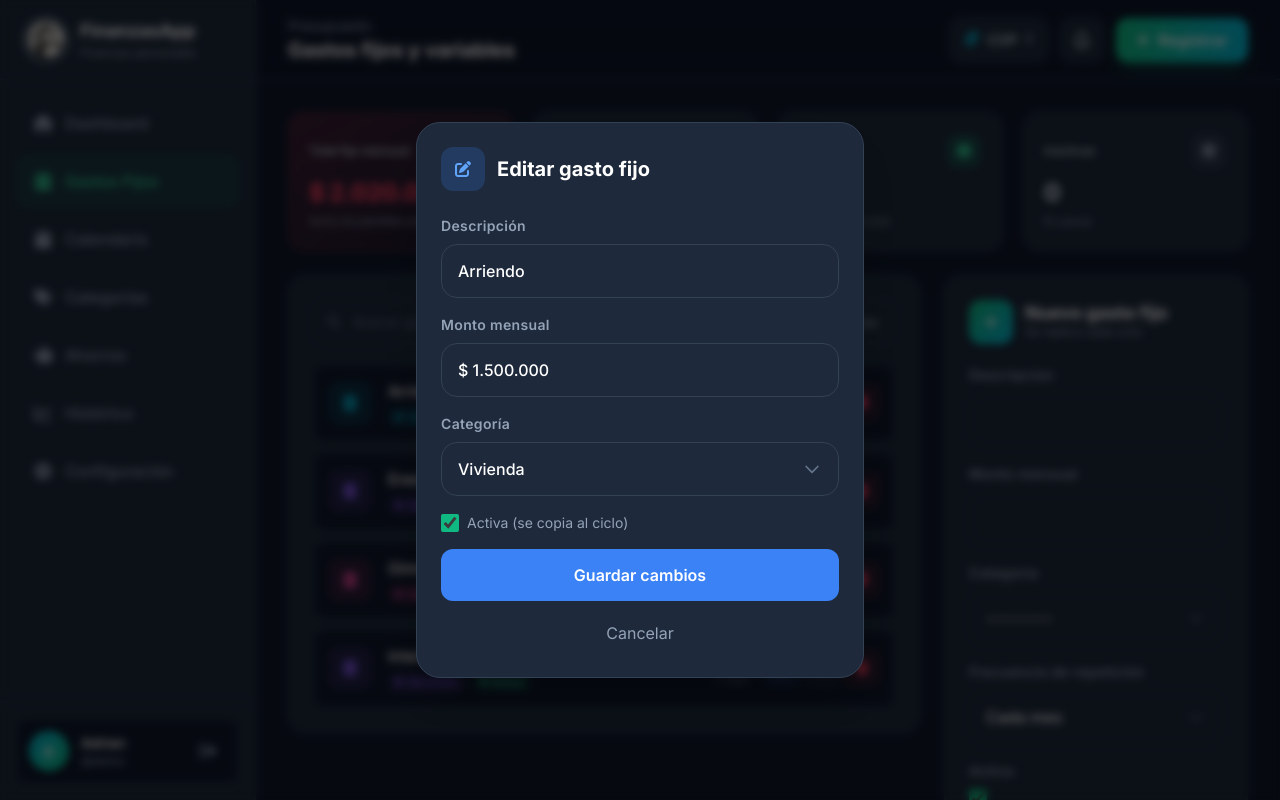
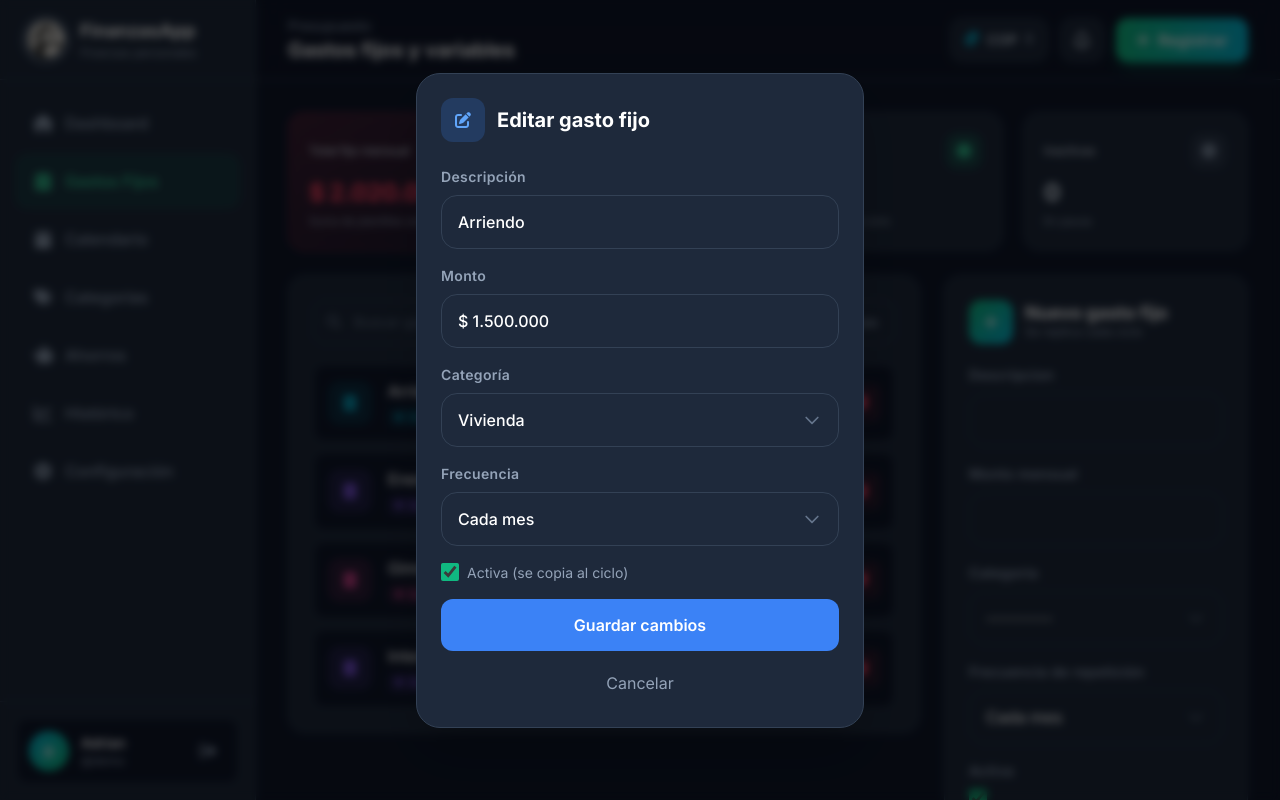
Before and after one commit to adrian083/App-Financiera, a Django app: page /gastos-fijos/ in a window 1280 px wide, after a click on "Editar". Run offline with Django 4.2, Linux system fonts and the light colour scheme; a user stored in the database is signed in; data comes from the database, SQL or seed files in the repository; some libraries are stand-ins or nearby versions.

Commit message:
Update gastos_fijos.html

```diff
--- a/templates/presupuesto/gastos_fijos.html
+++ b/templates/presupuesto/gastos_fijos.html
@@ -185,11 +185,18 @@
         <form method="post" action="{% url 'gasto_fijo_editar' p.pk %}" class="space-y-4">
             {% csrf_token %}
             <div><label class="form-label">Descripción</label><input type="text" name="descripcion" value="{{ p.descripcion }}" class="form-input" required></div>
-            <div><label class="form-label">Monto mensual</label><input type="text" name="monto" value="{{ p.monto }}" class="form-input input-cop" data-cop="true" required></div>
+            <div><label class="form-label">Monto</label><input type="text" name="monto" value="{{ p.monto }}" class="form-input input-cop" data-cop="true" required></div>
             <div><label class="form-label">Categoría</label><select name="categoria" class="form-input">
                 {% for cat in request.user.categorias.all %}
                 <option value="{{ cat.pk }}" {% if cat.pk == p.categoria.pk %}selected{% endif %}>{{ cat.nombre }}</option>
                 {% endfor %}
+            </select></div>
+            <div><label class="form-label">Frecuencia</label><select name="frecuencia" class="form-input">
+                <option value="mensual" {% if p.frecuencia == 'mensual' %}selected{% endif %}>Cada mes</option>
+                <option value="bimensual" {% if p.frecuencia == 'bimensual' %}selected{% endif %}>Cada 2 meses</option>
+                <option value="trimestral" {% if p.frecuencia == 'trimestral' %}selected{% endif %}>Cada 3 meses</option>
+                <option value="semestral" {% if p.frecuencia == 'semestral' %}selected{% endif %}>Cada 6 meses</option>
+                <option value="anual" {% if p.frecuencia == 'anual' %}selected{% endif %}>Cada año</option>
             </select></div>
             <label class="flex items-center gap-2 text-sm text-slate-400">
                 <input type="checkbox" name="activa" {% if p.activa %}checked{% endif %} class="rounded"> Activa (se copia al ciclo)
```
